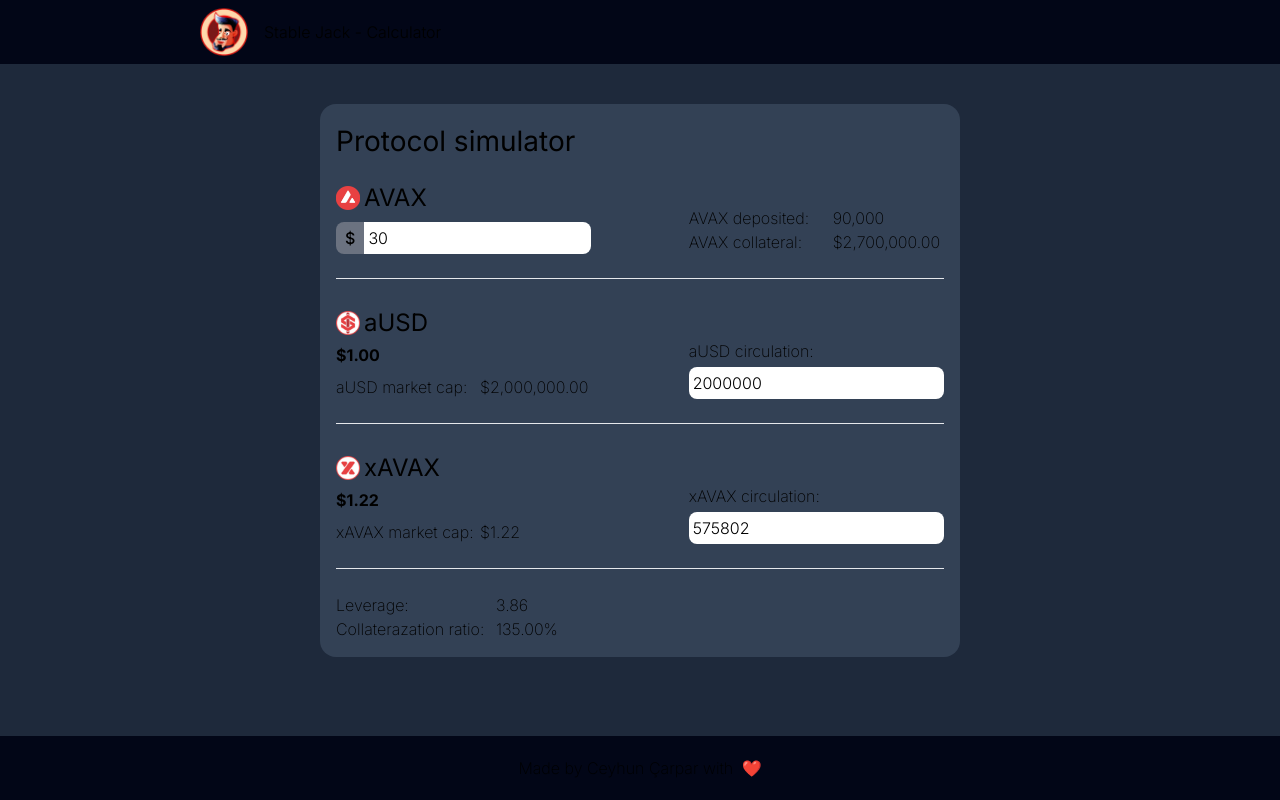
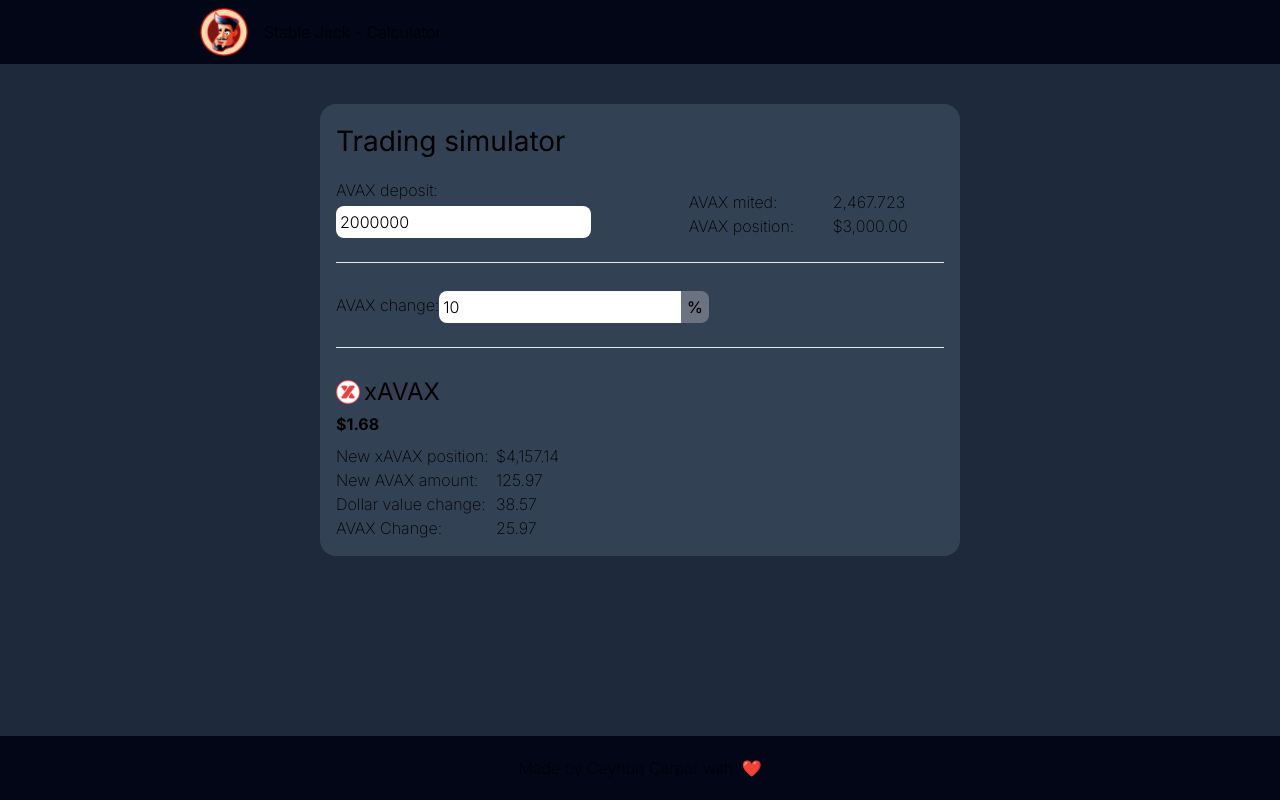
Before and after one commit to ceyhunalatte/sj-calculator, a Next.js app: page / in a window 1280 px wide. Built offline with nearby package versions, Linux system fonts and the light colour scheme.

Commit message:
update trading simulator UI

```diff
--- a/src/app/components/trading.tsx
+++ b/src/app/components/trading.tsx
@@ -5,6 +5,7 @@ import Input from '@/components/input';
 import useTradingStore from '@/store/tradeStore';
 import useProtocolStore from '@/store/protocolStore';
 import { formatCurrency, formatNumber } from '@/lib/formatNumber';
+import Coin from '@/components/coin';
 
 const Trading = ({ }) => {
   const {
@@ -65,54 +66,74 @@ const Trading = ({ }) => {
 
   return (
     <div className='h-[100%] flex-1 flex flex-col'>
-      <h2>Trading simulator</h2>
+      <h2 className='mb-4'>Trading simulator</h2>
 
-      <div className='flex-row flex'>
-        <p>AVAX deposited:</p>
-        <Input
-          value={deposited.toString()}
-          onChange={(e) => updateDeposited(Number((e.target as HTMLInputElement).value))}
-        />
+      <div className='flex max-sm:flex-col w-full justify-between'>
+        <div className='w-[42%] max-sm:w-full flex flex-col justify-end'>
+          <div className='flex items-center'>
+            <p>AVAX deposit: </p>
+          </div>
+          <div className='h-8 mt-1'>
+            <Input
+              value={ausdCirculation.toString()}
+              onChange={(e) => updateDeposited(Number((e.target as HTMLInputElement).value))}
+            />
+          </div>
+        </div>
+
+        <div className='w-[42%] max-sm:w-full max-sm:mt-2 flex flex-col justify-end'>
+          <div className='flex'>
+            <p className='w-36'>AVAX mited: </p>
+            <p>{formatNumber(getMinted())}</p>
+          </div>
+
+          <div className='flex'>
+            <p className='w-36'>AVAX position: </p>
+            <p>{formatCurrency(getPosition())}</p>
+          </div>
+        </div>
+      </div>
+
+      <hr className='my-6' />
+
+      <div className='flex max-sm:flex-col w-full'>
+        <div className='flex items-center'>
+            <p>AVAX change: </p>
+          </div>
+          <div className='h-8 mt-1'>
+            <Input
+              percentage
+              value={changePercent.toString()}
+              onChange={(e) => updateDeposited(Number((e.target as HTMLInputElement).value))}
+            />
+          </div>
+      </div>
+
+      <hr className='my-6' />
+
+      <Coin
+        name='xAVAX'
+        value={getXavaxPrice(true)}
+      />
+
+      <div className='flex-row flex mt-2'>
+        <p className='w-[160px]'>New xAVAX position: </p>
+        <p>{formatCurrency(getPosition(true))}</p>
       </div>
 
       <div className='flex-row flex'>
-        <p>xAVAX minted: {formatNumber(getMinted())}</p>
+        <p className='w-[160px]'>New AVAX amount: </p>
+        <p>{avaxReturned.toFixed(2)}</p>
       </div>
 
       <div className='flex-row flex'>
-        <p>xAVAX starting position: {formatNumber(getPosition())}</p>
-      </div>
-
-      <hr />
-
-      <div className='flex-row flex'>
-        <p>AVAX price change %:</p>
-        <Input
-          value={changePercent.toString()}
-          onChange={(e) => updateChangePercent(Number((e.target as HTMLInputElement).value))}
-        />
-      </div>
-
-      <hr />
-
-      <div className='flex-row flex'>
-        <p>xAVAX destination position: {formatCurrency(getPosition(true))}</p>
+        <p className='w-[160px]'>Dollar value change: </p>
+        <p>{changeInUsd.toFixed(2)}</p>
       </div>
 
       <div className='flex-row flex'>
-        <p>xAVAX price: {formatCurrency(getXavaxPrice(true))}</p>
-      </div>
-
-      <div className='flex-row flex'>
-        <p>AVAX returned: {avaxReturned.toFixed(2)}</p>
-      </div>
-
-      <div className='flex-row flex'>
-        <p>Dollar value change: {changeInUsd.toFixed(2)}%</p>
-      </div>
-
-      <div className='flex-row flex'>
-        <p>AVAX Change: {changeInAvax.toFixed(2)}%</p>
+        <p className='w-[160px]'>AVAX Change: </p>
+        <p>{changeInAvax.toFixed(2)}</p>
       </div>
     </div>
   );
--- a/src/app/page.tsx
+++ b/src/app/page.tsx
@@ -1,11 +1,10 @@
-import Protocol from './components/protocol';
 import Trading from './components/trading';
 
 export default function Home() {
   return (
     <div className='w-[640px] max-sm:w-[calc(100%-2rem)] max-sm:flex-col flex p-4 bg-slate-700 gap-8 my-10 rounded-[16px]'>
-      <Protocol />
-      {/* <Trading /> */}
+      {/* <Protocol /> */}
+      <Trading />
     </div>
   );
 };
--- a/src/components/input.tsx
+++ b/src/components/input.tsx
@@ -3,6 +3,7 @@ import React from 'react';
 interface InputProps {
   value: string,
   currency?: boolean,
+  percentage?: boolean,
   onChange: (e: React.FormEvent<HTMLInputElement>) => void
 };
 
@@ -13,7 +14,7 @@ interface InputProps {
  * @param onChange onChange behavior
  * @returns input
  */
-const Input = ({ value, currency, onChange }: InputProps) => (
+const Input = ({ value, currency, percentage, onChange }: InputProps) => (
   <div className='flex w-full rounded-[8px] overflow-hidden h-[100%]'>
     {currency && (
       <div
@@ -28,6 +29,14 @@ const Input = ({ value, currency, onChange }: InputProps) => (
       onChange={onChange}
       className='text-black rounded-none w-full pl-1 outline-none'
     />
+
+    {percentage && (
+      <div
+        className='h-[100%] w-[32px] bg-gray-500 flex justify-center items-center'
+      >
+        <p className='font-medium'>%</p>
+      </div>
+    )}
   </div>
 );
 
```
